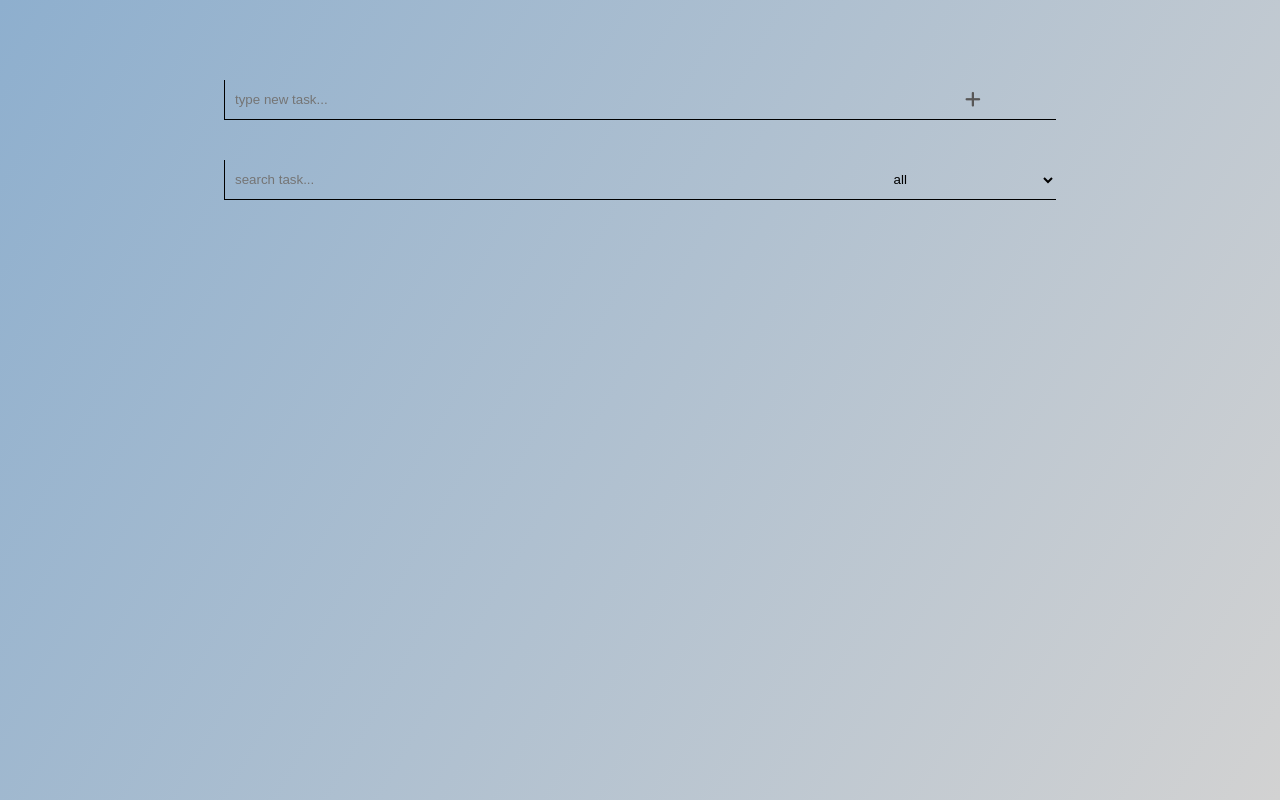
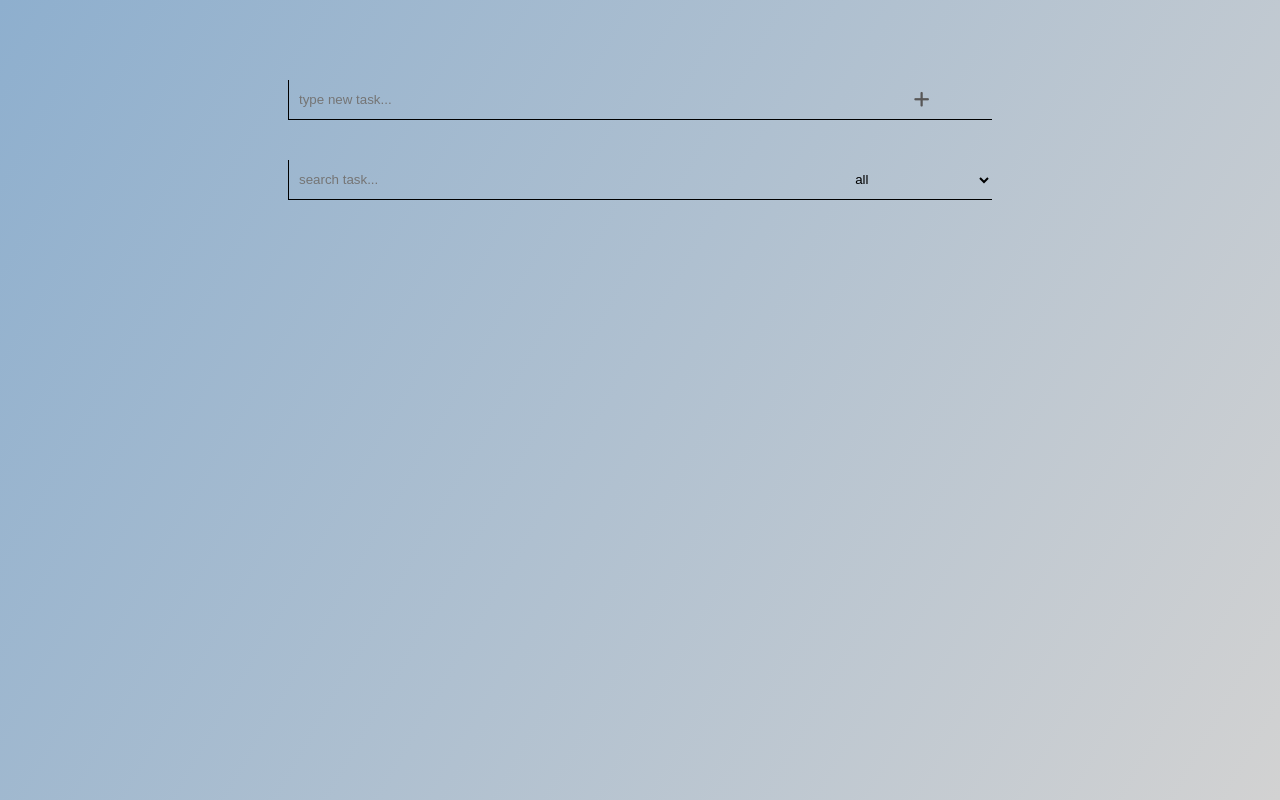
Before and after one commit to lmadey/react_todo, a React (Create React App) app: page / in a window 1280 px wide. Built offline with nearby package versions, Linux system fonts and the light colour scheme.

Commit message:
uptade media queries and delete MainContainer component

```diff
--- a/src/App.css
+++ b/src/App.css
@@ -16,8 +16,13 @@ body{
   flex-wrap: wrap;
   margin-top: 10vh;
 }
-@media (min-width: 768px) {
+@media all and (min-width: 768px) {
   .main-contianer{
-    width: 65vw;
+    width: 70vw;
   }
 }
+@media all and (min-width: 992px) {
+  .main-contianer{
+    width: 55vw;
+  }
+}
```
Also changed, not shown: src/MainContainer.tsx (deleted, +0 -16 lines), src/TodoContext.tsx (line endings or trailing spaces).
